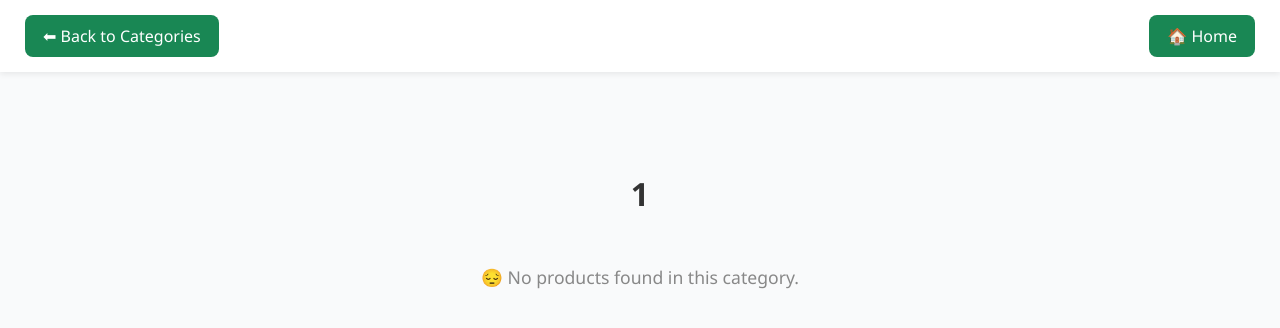
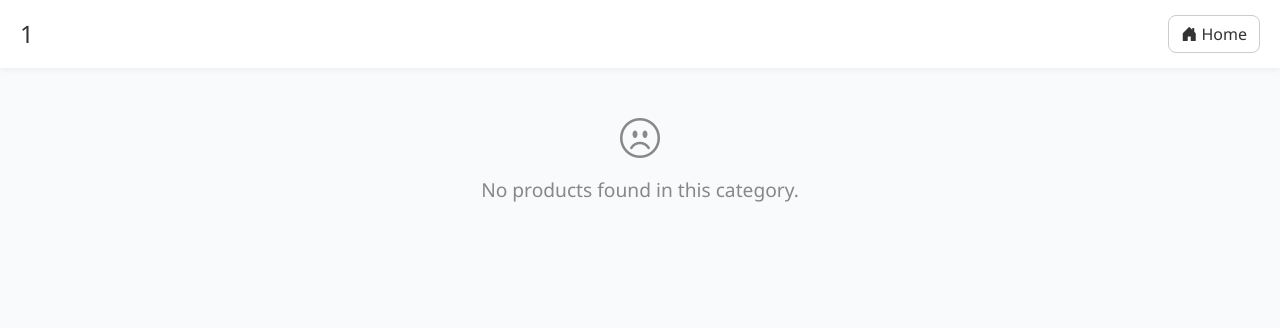
Before and after one commit to Ibrahim-ux955/shopluxe-flask, a Flask app: page /filtered/1 in a window 1280 px wide. Shown: the top 328 px of the page. Run offline with Flask 3, Linux system fonts and the light colour scheme.

Commit message:
almost 5

```diff
--- a/app.py
+++ b/app.py
@@ -205,14 +205,23 @@ def search():
     products = load_data()
     current_time = datetime.now(timezone.utc)
 
-    # Fix timestamps and images
+    # ✅ Fix timestamps and ensure they are timezone-aware
     for p in products:
         if isinstance(p.get('timestamp'), str):
             try:
-                p['timestamp'] = datetime.fromisoformat(p['timestamp'])
-            except:
-                p['timestamp'] = current_time
-
+                dt = datetime.fromisoformat(p['timestamp'])
+                if dt.tzinfo is None:
+                    dt = dt.replace(tzinfo=timezone.utc)
+                p['timestamp'] = dt
+            except Exception:
+                p['timestamp'] = current_time  # fallback if invalid
+        elif isinstance(p.get('timestamp'), datetime):
+            if p['timestamp'].tzinfo is None:
+                p['timestamp'] = p['timestamp'].replace(tzinfo=timezone.utc)
+        else:
+            p['timestamp'] = current_time
+
+        # ✅ Fix image field consistency
         if 'images' not in p and 'image' in p:
             p['images'] = [p['image']]
         elif 'images' in p and 'image' not in p:
@@ -229,8 +238,11 @@ def search():
     else:
         filtered = products
 
-    # Featured = recently added
-    featured_products = [p for p in filtered if (current_time - p['timestamp']).days <= 7]
+    # ✅ Featured = recently added (safe timezone comparison)
+    featured_products = [
+        p for p in filtered
+        if (current_time - p['timestamp']).days <= 7
+    ]
 
     return render_template(
         'index.html',
@@ -242,6 +254,25 @@ def search():
         active_page='search'
     )
 
+@app.route('/live_search')
+def live_search():
+    query = request.args.get('q', '').strip().lower()
+    products = load_data()
+
+    if not query:
+        return jsonify([])
+
+    filtered = [
+        p for p in products
+        if query in p.get('name', '').lower()
+        or query in p.get('category', '').lower()
+        or query in p.get('description', '').lower()
+    ]
+
+    # Send minimal info for faster loading
+    for p in filtered:
+        p['image_url'] = url_for('static', filename='shoes/' + (p.get('images', ['placeholder.jpg'])[0]))
+    return jsonify(filtered)
 
 
 # ✅ Set API key directly for testing (you can remove this later and use env var)
--- a/templates/filtered.html
+++ b/templates/filtered.html
@@ -2,120 +2,149 @@
 <html lang="en">
 <head>
   <meta charset="UTF-8">
-  <meta name="viewport" content="width=device-width, initial-scale=1.0">
   <title>{{ selected_category }} - ShopLuxe</title>
+  <meta name="viewport" content="width=device-width, initial-scale=1">
+  <link href="https://cdn.jsdelivr.net/npm/bootstrap@5.3.0/dist/css/bootstrap.min.css" rel="stylesheet">
+  <link href="https://cdn.jsdelivr.net/npm/bootstrap-icons@1.11.1/font/bootstrap-icons.css" rel="stylesheet">
   <style>
     body {
       font-family: 'Segoe UI', Arial, sans-serif;
       background-color: #f9fafb;
-      margin: 0;
-      padding: 0;
+      padding-bottom: 80px;
     }
-    h1 {
-      text-align: center;
-      color: #333;
-      margin: 80px 0 20px; /* space for sticky header */
-    }
-    .top-bar {
-      position: sticky;
-      top: 0;
-      z-index: 1000;
-      background: #fff;
+
+    .category-header {
       display: flex;
       justify-content: space-between;
       align-items: center;
-      padding: 15px 25px;
-      box-shadow: 0 2px 6px rgba(0, 0, 0, 0.08);
+      padding: 15px 20px;
+      background: #fff;
+      box-shadow: 0 2px 6px rgba(0,0,0,0.05);
     }
-    .nav-btn {
-      display: inline-block;
-      background: #198754;
-      color: #fff;
+
+    .category-header h1 {
+      margin: 0;
+      color: #333;
+      font-size: 1.5rem;
+    }
+
+    .home-btn {
+      background-color: transparent;
+      border: 1px solid #ccc;
+      border-radius: 8px;
+      padding: 6px 12px;
+      color: #333;
       text-decoration: none;
-      padding: 10px 18px;
-      border-radius: 8px;
-      transition: background 0.3s ease, transform 0.2s ease;
-      font-weight: 500;
+      transition: all 0.3s;
     }
-    .nav-btn:hover {
-      background: #157347;
-      transform: scale(1.05);
+
+    .home-btn:hover {
+      background-color: #f8f9fa;
+      color: #000;
     }
-    .container {
-      max-width: 1100px;
-      margin: 0 auto;
-      padding: 20px;
-    }
-    .product-grid {
-      display: grid;
-      grid-template-columns: repeat(auto-fill, minmax(200px, 1fr));
-      gap: 20px;
-    }
+
     .product-card {
       background: #fff;
       border-radius: 12px;
       overflow: hidden;
       box-shadow: 0 4px 8px rgba(0,0,0,0.1);
       text-align: center;
-      padding: 10px;
-      transition: transform 0.2s ease, box-shadow 0.2s ease;
-      text-decoration: none;
-      color: inherit;
-      display: block;
+      transition: transform 0.2s ease;
     }
+
     .product-card:hover {
       transform: scale(1.03);
-      box-shadow: 0 6px 12px rgba(0,0,0,0.15);
     }
+
     .product-card img {
       width: 100%;
-      height: 200px;
+      height: 220px;
       object-fit: cover;
-      border-radius: 10px;
     }
+
     .product-card h3 {
       margin: 10px 0 5px;
-      font-size: 1.1rem;
+      font-size: 1rem;
     }
+
     .product-card p {
-      margin: 0;
-      color: #666;
+      margin: 0 0 10px;
+      font-weight: 500;
     }
+
+    .price-old {
+      color: #999;
+      text-decoration: line-through;
+      font-size: 0.9rem;
+      margin-right: 4px;
+    }
+
+    .price-new {
+      color: #dc3545;
+      font-weight: 600;
+    }
+
+    .price-normal {
+      color: #198754;
+      font-weight: 600;
+    }
+
     .no-products {
       text-align: center;
       color: #888;
-      font-size: 1.1rem;
-      margin-top: 50px;
+      font-size: 1.2rem;
+      margin-top: 40px;
     }
   </style>
 </head>
 <body>
-  <!-- ✅ Sticky Header -->
-  <div class="top-bar">
-    <a href="{{ url_for('categories') }}" class="nav-btn">⬅ Back to Categories</a>
-    <a href="{{ url_for('home') }}" class="nav-btn">🏠 Home</a>
+
+  <!-- Category Header -->
+  <div class="category-header">
+    <h1>{{ selected_category }}</h1>
+    <a href="{{ url_for('home') }}" class="home-btn">
+      <i class="bi bi-house-door-fill"></i> Home
+    </a>
   </div>
 
-  <div class="container">
-    <h1>{{ selected_category }}</h1>
-
-    {% if products and products|length > 0 %}
-      <div class="product-grid">
+  <!-- Product Section -->
+  <div class="container mt-4">
+    {% if products %}
+      <div class="row g-3">
         {% for product in products %}
-          <a href="{{ url_for('product_detail', product_id=product.id) }}" class="product-card">
+          <div class="col-6 col-md-4 col-lg-3">
+            <div class="product-card h-100">
+              <a href="{{ url_for('product_detail', product_id=product.id) }}" class="text-decoration-none text-dark">
                 {% if product.images %}
                   <img src="{{ url_for('static', filename='shoes/' + product.images[0]) }}" alt="{{ product.name }}">
                 {% else %}
                   <img src="{{ url_for('static', filename='placeholder.jpg') }}" alt="No image available">
                 {% endif %}
-            <h3>{{ product.name }}</h3>
-            <p>GH₵ {{ product.price }}</p>
+                <div class="p-2">
+                  <h3 class="fw-semibold">{{ product.name }}</h3>
+
+                  {% if product.on_sale and product.sale_price %}
+                    <p>
+                      <span class="price-old">GH₵ {{ product.price }}</span>
+                      <span class="price-new">GH₵ {{ product.sale_price }}</span>
+                    </p>
+                  {% else %}
+                    <p class="price-normal">GH₵ {{ product.price }}</p>
+                  {% endif %}
+                </div>
               </a>
+            </div>
+          </div>
         {% endfor %}
       </div>
     {% else %}
-      <p class="no-products">😔 No products found in this category.</p>
+      <div class="no-products">
+        <i class="bi bi-emoji-frown fs-1 d-block mb-2"></i>
+        No products found in this category.
+      </div>
     {% endif %}
   </div>
+
+  <script src="https://cdn.jsdelivr.net/npm/bootstrap@5.3.0/dist/js/bootstrap.bundle.min.js"></script>
 </body>
 </html>
```
Also changed, not shown: templates/base.html (+84 -9 lines), templates/index.html (+14 -5 lines). Lines whose indentation alone changed are shown as unchanged.
